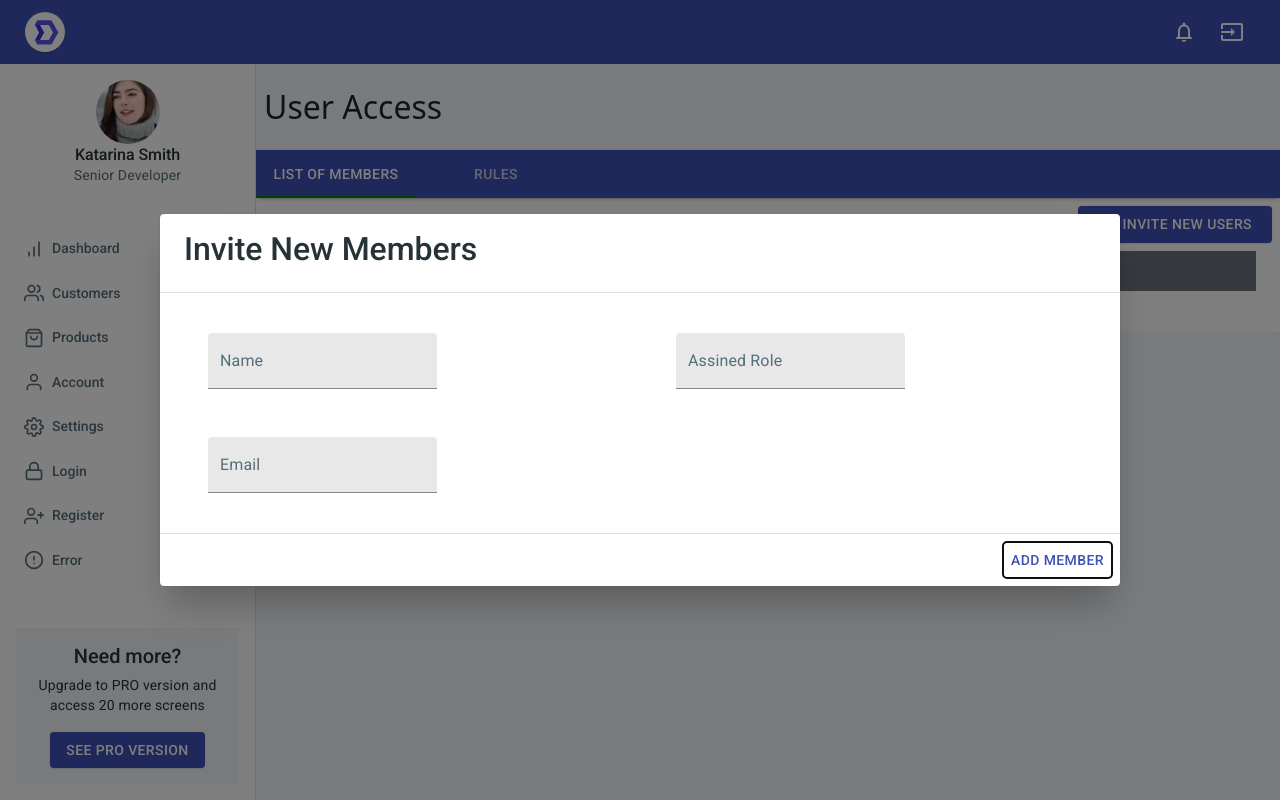
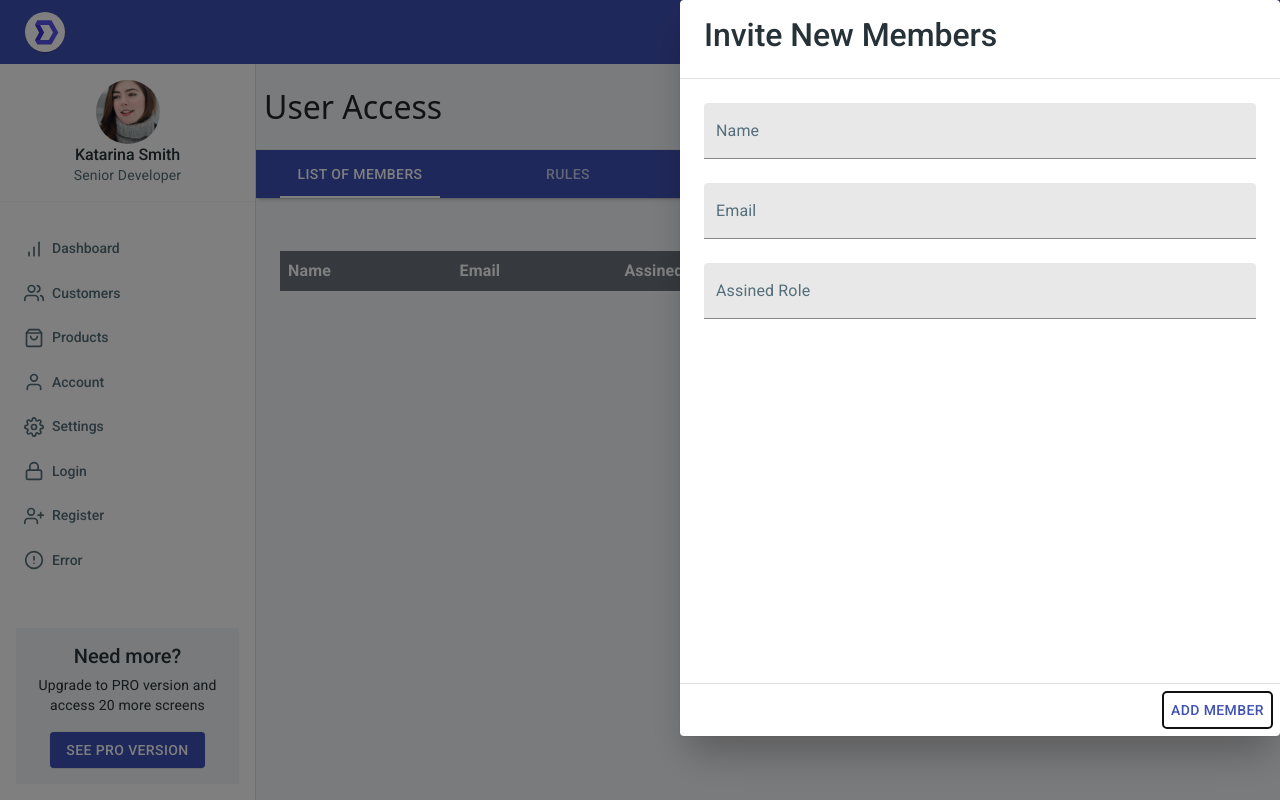
Before and after one commit to mjontop/E-Invoice, a React (Create React App) app: page /app/invite-users in a window 1280 px wide. Both pictures are taken after a click on the button "INVITE NEW USERS". Built offline with nearby package versions, Linux system fonts and the light colour scheme.

Commit message:
invite users model shifted to right

```diff
--- a/src/components/InviteUsers/InviteUsers.js
+++ b/src/components/InviteUsers/InviteUsers.js
@@ -19,7 +19,6 @@ import PropTypes from 'prop-types';
 import AddRoundedIcon from '@material-ui/icons/AddRounded';
 
 const getTable = (users) => {
-  console.log(typeof users, users);
   const allTRs = users.map((user) => (
     <tr>
       <td>{user.name}</td>
@@ -77,19 +76,26 @@ const a11yProps = (index) => {
 };
 
 const useStyles = makeStyles((theme) => ({
-  rootOld: {
-    flexGrow: 1,
-    backgroundColor: theme.palette.background.paper
+  paper: {
+    backgroundColor: theme.palette.background.paper,
+    boxShadow: theme.shadows[5],
+    padding: theme.spacing(2, 4, 3)
   },
-  root: {
-    '& > *': {
-      margin: theme.spacing(3),
-      width: '25ch'
+  gap: {
+    marginTop: theme.spacing(2)
   },
-    media: {
-      height: 0,
-      paddingTop: '56.25%' // 16:9
-    }
+  gapSmall: {
+    marginTop: theme.spacing(1)
+  },
+  space: {
+    marginRight: theme.spacing(1)
+  },
+  dialog: {
+    position: 'absolute',
+    right: 0,
+    top: 0,
+    margin: 0,
+    bottom: 0
   }
 }));
 
@@ -113,25 +119,36 @@ const TabsWrappedLabel = () => {
     setAllUsers([...allUsers, formData]);
   };
   const handleChange = (event, newValue) => {
-    setValue(newValue);
+    if (Object.values(newValue).reduce((a, b) => a + b, 0)) setValue(newValue);
   };
 
   const handleChangeForm = (name) => (event) => {
-    console.log('hey');
+    if (event.target.value !== '') {
       setFormData({ ...formData, [name]: event.target.value });
+    }
   };
 
   return (
     <div className={classes.rootOld}>
       <AppBar position="static">
         <Tabs
-          TabIndicatorProps={{ style: { background: 'green' } }}
+          TabIndicatorProps={{ style: { background: 'white' } }}
           value={value}
           onChange={handleChange}
           aria-label="wrapped label tabs example"
         >
-          <Tab value="one" label="List of Members" {...a11yProps('one')} />
-          <Tab value="two" label="Rules" {...a11yProps('two')} />
+          <Tab
+            value="one"
+            label="List of Members"
+            {...a11yProps('one')}
+            className="mx-4"
+          />
+          <Tab
+            value="two"
+            label="Rules"
+            {...a11yProps('two')}
+            className="mx-4"
+          />
         </Tabs>
       </AppBar>
       <div style={{ float: 'right' }} className="m-2">
@@ -139,56 +156,50 @@ const TabsWrappedLabel = () => {
           <SvgIcon component={AddRoundedIcon} />
           <span className="px-1">Invite New users</span>
         </Button>
+      </div>
+      <div>
         <Dialog
-          fullWidth
-          maxWidth="md"
+          fullHeight
+          maxWidth="sm"
           onClose={handleClose}
           aria-labelledby="customized-dialog-title"
           open={open}
+          classes={{
+            paper: classes.dialog
+          }}
         >
           <DialogTitle id="customized-dialog-title" onClose={handleClose}>
             <h2 id="transition-modal-title">Invite New Members</h2>
           </DialogTitle>
           <DialogContent dividers>
             <div id="transition-modal-description">
-              <Grid container spacing={3}>
-                <Grid item xs={6} spacing={6}>
-                  <Grid item xs={6}>
-                    <form
-                      className={classes.root}
-                      noValidate
-                      autoComplete="off"
-                    >
+              <Grid container spacing={1}>
+                <Grid item xs={12}>
                   <TextField
                     id="filled-basic"
                     label="Name"
                     variant="filled"
                     onChange={handleChangeForm('name')}
+                    className="w-100 my-2"
                   />
+                </Grid>
+                <Grid item xs={12}>
                   <TextField
                     id="filled-basic"
                     label="Email"
                     variant="filled"
                     onChange={handleChangeForm('email')}
+                    className="w-100 my-2"
                   />
-                    </form>
                 </Grid>
-                </Grid>
-                <Grid item xs={6} spacing={6}>
-                  <Grid item xs={6}>
-                    <form
-                      className={classes.root}
-                      noValidate
-                      autoComplete="off"
-                    >
+                <Grid item xs={12}>
                   <TextField
                     id="filled-basic"
                     label="Assined Role"
                     variant="filled"
                     onChange={handleChangeForm('assinedRole')}
+                    className="w-100 my-2"
                   />
-                    </form>
-                  </Grid>
                 </Grid>
               </Grid>
             </div>
```
Lines whose indentation alone changed are shown as unchanged.
